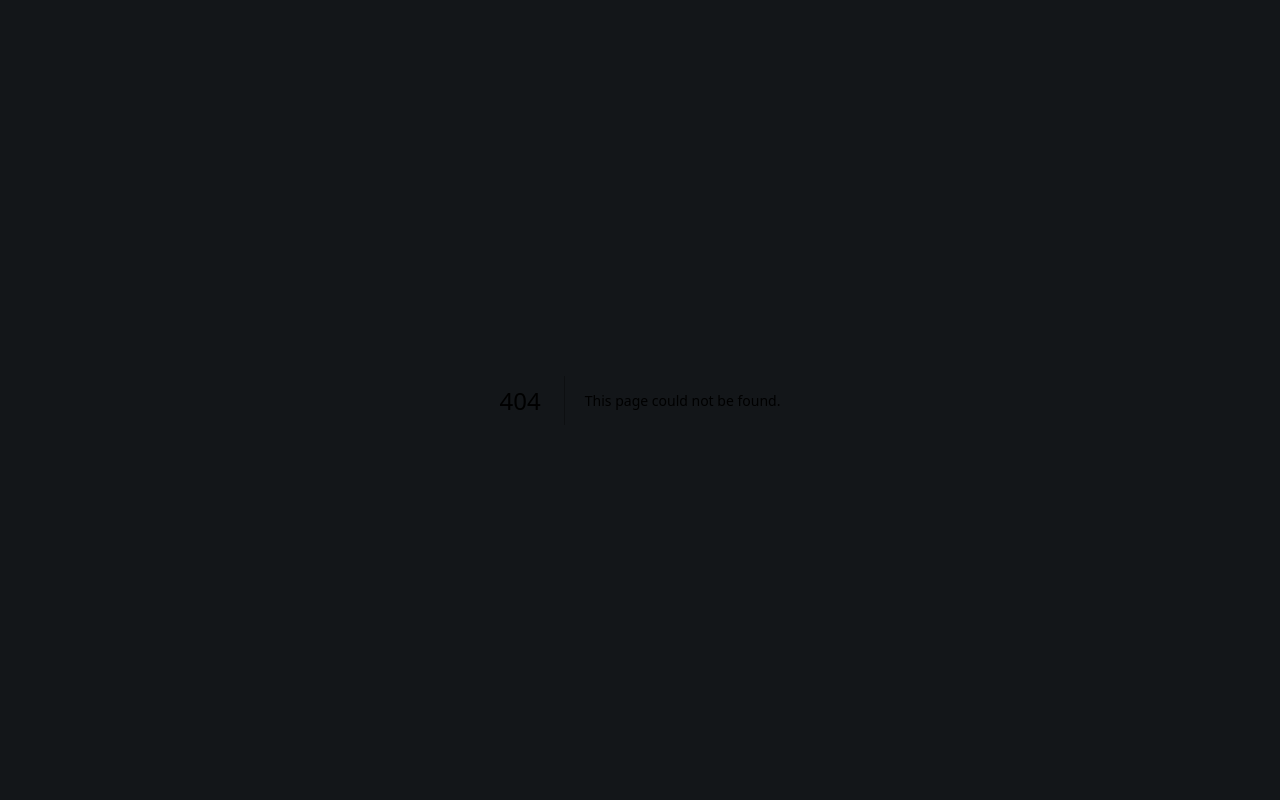
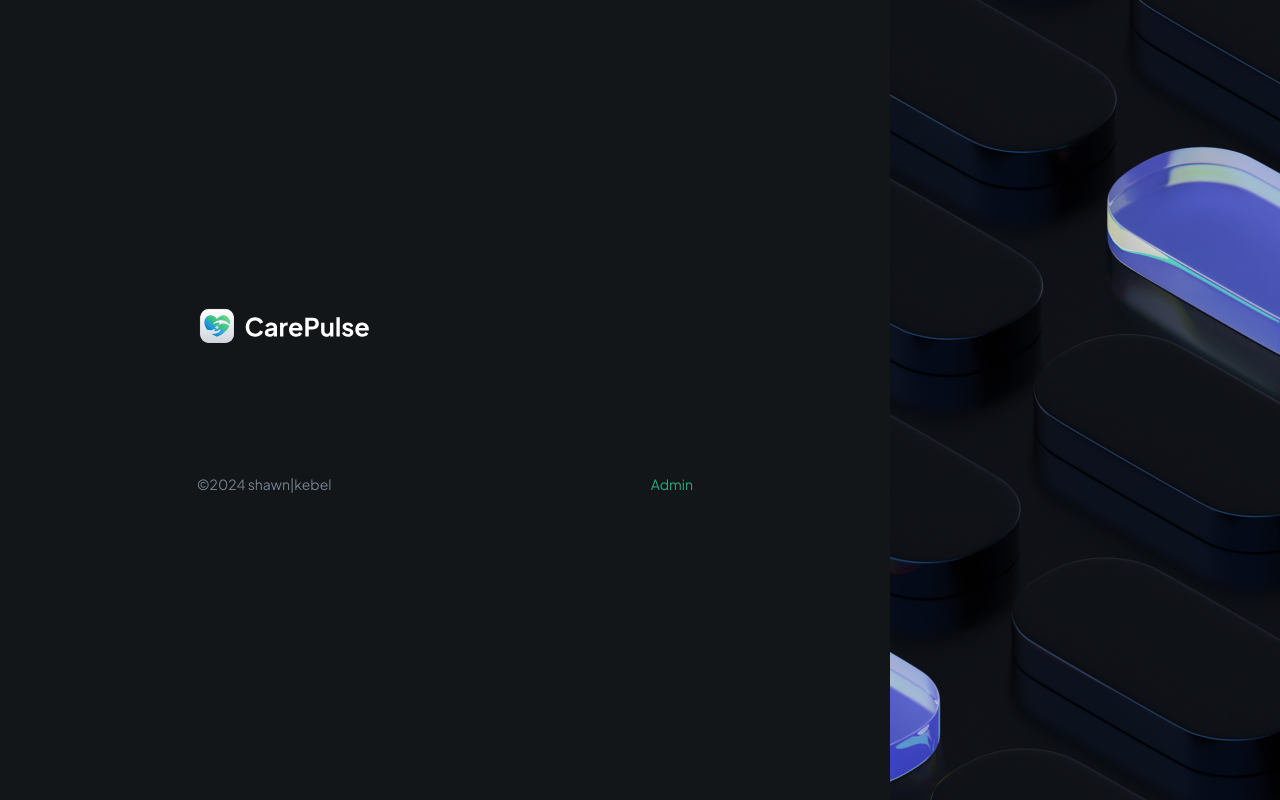
Before and after one commit to Jackal73/pulse-care, a Next.js app: page /patients/1/register in a window 1280 px wide. Before the commit this address had no page. Built offline with nearby package versions, Linux system fonts and the light colour scheme.

Commit message:
:construction: Start `register page` component

```diff
--- /dev/null
+++ b/app/patients/[userId]/register/page.tsx
@@ -0,0 +1,41 @@
+import Image from "next/image";
+import Link from "next/link";
+import React from "react";
+
+const Register = () => {
+  return (
+    <div className="flex h-screen max-h-screen">
+      {/* TODO: OTP Verification | PasskeyModal */}
+
+      <section className="remove-scrollbar container my-auto">
+        <div className="sub-container max-w-[496px]">
+          <Image
+            src="/assets/icons/logo-full.svg"
+            height={1000}
+            width={1000}
+            alt="patient"
+            className="mb-12 h-10 w-fit"
+          />
+          {/* <PatientForm /> */}
+          <div className="text-14-regular mt-20 flex justify-between">
+            <p className="justify-end text-dark-600 xl:text-left">
+              ©2024 shawn|kebel
+            </p>
+            <Link href="/?admin=true" className="text-green-500">
+              Admin
+            </Link>
+          </div>
+        </div>
+      </section>
+      <Image
+        src="/assets/images/register-img.png"
+        alt="patient"
+        height={1000}
+        width={1000}
+        className="side-img max-w-[390px]"
+      />
+    </div>
+  );
+};
+
+export default Register;
```
